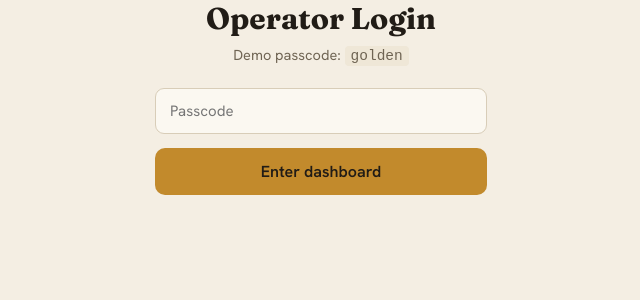
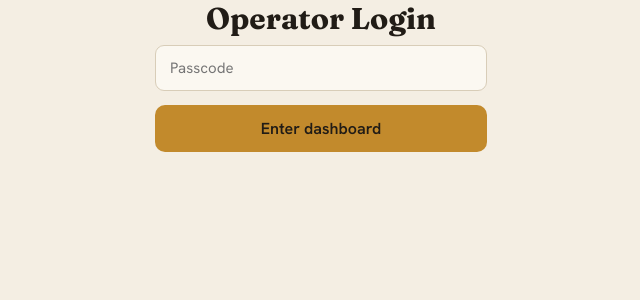
Before and after one commit to RottenMayo/front-range-spotlight, a React (Vite) app: page / in a window 1280 px wide. Both pictures are taken after a click on the button "operator". Shown: the part 80-380 px from the top of the page, without its empty margins (319-959 px from the left). Built offline with nearby package versions, Linux system fonts and the light colour scheme.

Commit message:
Fix image paths for GitHub Pages

```diff
--- a/src/FrontRangeSpotlight.jsx
+++ b/src/FrontRangeSpotlight.jsx
@@ -154,7 +154,7 @@ function PublicSite({ config, onLead, onDashboard }) {
   return (
     <div>
       {/* HERO */}
-      <section style={{ position: "relative", overflow: "hidden", color: PAPER, padding: "0 0 0 0", backgroundImage: "url('/hero-bg.jpg')", backgroundSize: "cover", backgroundPosition: "center" }}>
+      <section style={{ position: "relative", overflow: "hidden", color: PAPER, padding: "0 0 0 0", backgroundImage: "url('./hero-bg.jpg')", backgroundSize: "cover", backgroundPosition: "center" }}>
         <div style={{ position: "absolute", inset: 0, background: "rgba(46,64,52,0.72)" }} />
         <div style={{ maxWidth: 1080, margin: "0 auto", padding: "70px 24px 90px", position: "relative", zIndex: 2 }}>
           <div className="rise" style={{ display: "inline-block", border: `1.5px solid ${ACCENT}`, color: ACCENT, padding: "5px 13px", borderRadius: 20, fontSize: 12.5, letterSpacing: 1.5, textTransform: "uppercase", fontWeight: 600, marginBottom: 22 }}>
@@ -386,7 +386,7 @@ function GoldenMap() {
   return (
     <div style={{ position: "relative", borderRadius: 16, overflow: "hidden", border: "1px solid #E4DAC6", minWidth: 260 }}>
       <img
-        src="/golden-map.png"
+        src="./golden-map.png"
         alt="Golden, CO target area map"
         style={{ width: "100%", display: "block" }}
       />
@@ -456,18 +456,17 @@ function Dashboard({ config, leads, analytics, updateLead, updateConfig, onSite
     return (
       <div style={{ maxWidth: 380, margin: "80px auto", padding: "0 24px", textAlign: "center" }}>
         <div style={{ fontFamily: displayStack, fontSize: 30, fontWeight: 700, marginBottom: 8 }}>Operator Login</div>
-        <p style={{ color: "#6f6453", fontSize: 14.5, marginBottom: 24 }}>Demo passcode: <code style={{ background: "#EFE7D7", padding: "2px 6px", borderRadius: 4 }}>golden</code></p>
         <input
           className="ghg-input"
           type="password"
           placeholder="Passcode"
           value={pass}
           onChange={(e) => setPass(e.target.value)}
-          onKeyDown={(e) => e.key === "Enter" && pass === "golden" && setAuthed(true)}
+          onKeyDown={(e) => e.key === "Enter" && pass === import.meta.env.VITE_OPERATOR_PASS && setAuthed(true)}
         />
         <button
           className="ghg-btn"
-          onClick={() => pass === "golden" && setAuthed(true)}
+          onClick={() => pass === import.meta.env.VITE_OPERATOR_PASS && setAuthed(true)}
           style={{ background: ACCENT, color: INK, padding: "13px", borderRadius: 10, fontSize: 16, marginTop: 14, width: "100%" }}
         >
           Enter dashboard
```
Also changed, not shown: 1 other file (tests, documents, lock files or other folders).
